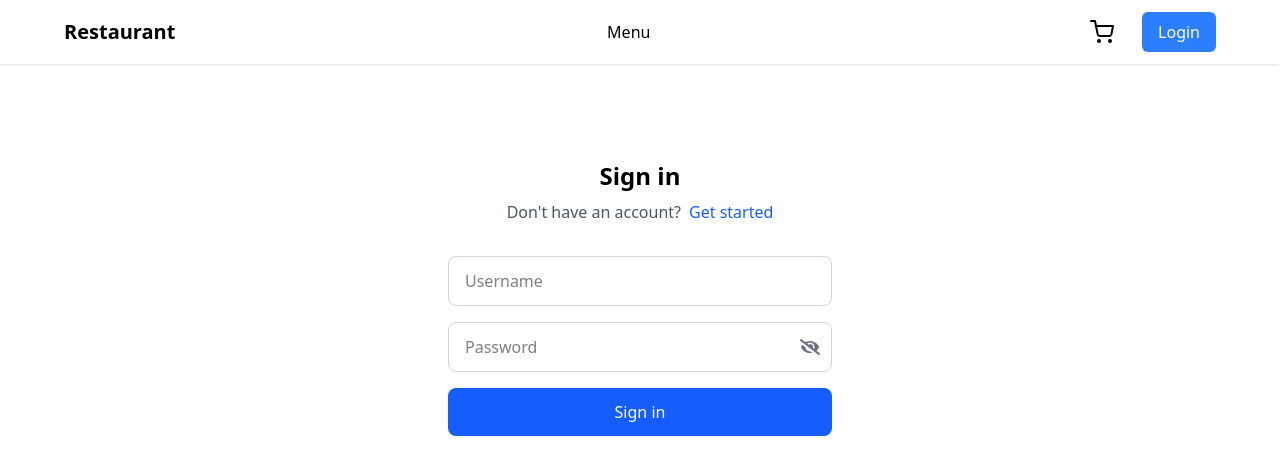
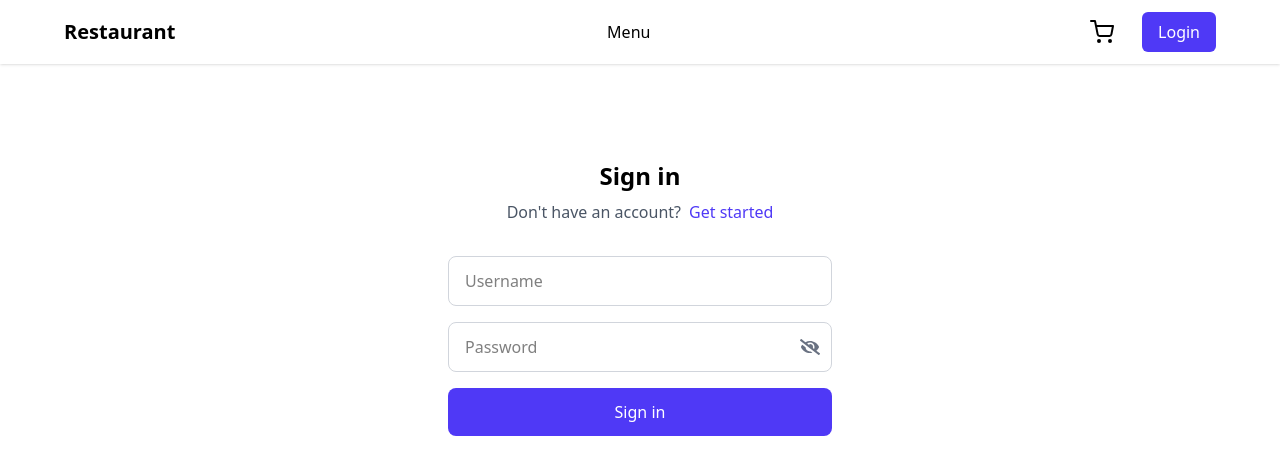
Before and after one commit to Surjendu-kar/full-stack-task-management-app, a React (Vite) app in the folder frontend/: page /login in a window 1280 px wide. Shown: the top 474 px of the page. Built offline with nearby package versions, Linux system fonts and the light colour scheme; no server answers.

Commit message:
Update color scheme from blue to indigo in authentication-related components

```diff
--- a/frontend/src/components/layout/Navbar.tsx
+++ b/frontend/src/components/layout/Navbar.tsx
@@ -110,7 +110,7 @@ function Navbar() {
         ) : (
           <Link
             to="/login"
-            className="ml-3 px-4 py-2 bg-blue-500 text-white rounded-md hover:bg-blue-600 transition-colors"
+            className="ml-3 px-4 py-2 bg-indigo-600 text-white rounded-md hover:bg-indigo-700 transition-colors"
           >
             Login
           </Link>
--- a/frontend/src/pages/LoginPage.tsx
+++ b/frontend/src/pages/LoginPage.tsx
@@ -62,7 +62,7 @@ export default function LoginPage() {
           Don't have an account?
           <button
             onClick={() => navigate("/register")}
-            className="ml-2 text-blue-600 hover:underline font-medium cursor-pointer"
+            className="ml-2 text-indigo-600 hover:underline font-medium cursor-pointer"
           >
             Get started
           </button>
@@ -76,7 +76,7 @@ export default function LoginPage() {
               type="text"
               {...register("username")}
               placeholder="Username"
-              className="w-full px-4 py-3 rounded-lg border border-gray-300 focus:border-blue-500 focus:ring-1 focus:ring-blue-500 outline-none transition-all"
+              className="w-full px-4 py-3 rounded-lg border border-gray-300 focus:border-indigo-500 focus:ring-1 focus:ring-indigo-500 outline-none transition-all"
             />
           </div>
           {errors.username && (
@@ -92,7 +92,7 @@ export default function LoginPage() {
               type={showPassword ? "text" : "password"}
               {...register("password")}
               placeholder="Password"
-              className="w-full px-4 py-3 rounded-lg border border-gray-300 focus:border-blue-500 focus:ring-1 focus:ring-blue-500 outline-none transition-all"
+              className="w-full px-4 py-3 rounded-lg border border-gray-300 focus:border-indigo-500 focus:ring-1 focus:ring-indigo-500 outline-none transition-all"
             />
             <button
               type="button"
@@ -114,7 +114,7 @@ export default function LoginPage() {
         <button
           type="submit"
           disabled={isSubmitting}
-          className="w-full py-3 px-4 bg-blue-600 text-white rounded-lg font-medium hover:bg-blue-700 focus:outline-none focus:ring-2 focus:ring-blue-500 focus:ring-offset-2 transform transition-transform hover:scale-[1.02] disabled:opacity-70 disabled:cursor-not-allowed cursor-pointer"
+          className="w-full py-3 px-4 bg-indigo-600 text-white rounded-lg font-medium hover:bg-indigo-700 focus:outline-none focus:ring-2 focus:ring-indigo-500 focus:ring-offset-2 transform transition-transform hover:scale-[1.02] disabled:opacity-70 disabled:cursor-not-allowed cursor-pointer"
         >
           {isSubmitting ? (
             <span className="flex items-center justify-center">
--- a/frontend/src/pages/Register.tsx
+++ b/frontend/src/pages/Register.tsx
@@ -65,7 +65,7 @@ export default function RegisterPage() {
           Already have an account?
           <button
             onClick={() => navigate("/login")}
-            className="ml-2 text-blue-600 hover:underline font-medium cursor-pointer"
+            className="ml-2 text-indigo-600 hover:underline font-medium cursor-pointer"
           >
             Sign in
           </button>
@@ -79,7 +79,7 @@ export default function RegisterPage() {
               type="text"
               {...register("username")}
               placeholder="Username"
-              className="w-full px-4 py-3 rounded-lg border border-gray-300 focus:border-blue-500 focus:ring-1 focus:ring-blue-500 outline-none transition-all"
+              className="w-full px-4 py-3 rounded-lg border border-gray-300 focus:border-indigo-500 focus:ring-1 focus:ring-indigo-500 outline-none transition-all"
             />
           </div>
           {errors.username && (
@@ -95,7 +95,7 @@ export default function RegisterPage() {
               type={showPassword ? "text" : "password"}
               {...register("password")}
               placeholder="Password"
-              className="w-full px-4 py-3 rounded-lg border border-gray-300 focus:border-blue-500 focus:ring-1 focus:ring-blue-500 outline-none transition-all"
+              className="w-full px-4 py-3 rounded-lg border border-gray-300 focus:border-indigo-500 focus:ring-1 focus:ring-indigo-500 outline-none transition-all"
             />
             <button
               type="button"
@@ -118,7 +118,7 @@ export default function RegisterPage() {
               type={showConfirmPassword ? "text" : "password"}
               {...register("confirmPassword")}
               placeholder="Confirm Password"
-              className="w-full px-4 py-3 rounded-lg border border-gray-300 focus:border-blue-500 focus:ring-1 focus:ring-blue-500 outline-none transition-all"
+              className="w-full px-4 py-3 rounded-lg border border-gray-300 focus:border-indigo-500 focus:ring-1 focus:ring-indigo-500 outline-none transition-all"
             />
             <button
               type="button"
@@ -144,7 +144,7 @@ export default function RegisterPage() {
         <button
           type="submit"
           disabled={isSubmitting}
-          className="w-full py-3 px-4 bg-blue-600 text-white rounded-lg font-medium hover:bg-blue-700 focus:outline-none focus:ring-2 focus:ring-blue-500 focus:ring-offset-2 transform transition-transform hover:scale-[1.02] disabled:opacity-70 disabled:cursor-not-allowed cursor-pointer"
+          className="w-full py-3 px-4 bg-indigo-600 text-white rounded-lg font-medium hover:bg-indigo-700 focus:outline-none focus:ring-2 focus:ring-indigo-500 focus:ring-offset-2 transform transition-transform hover:scale-[1.02] disabled:opacity-70 disabled:cursor-not-allowed cursor-pointer"
         >
           {isSubmitting ? (
             <span className="flex items-center justify-center">
```
